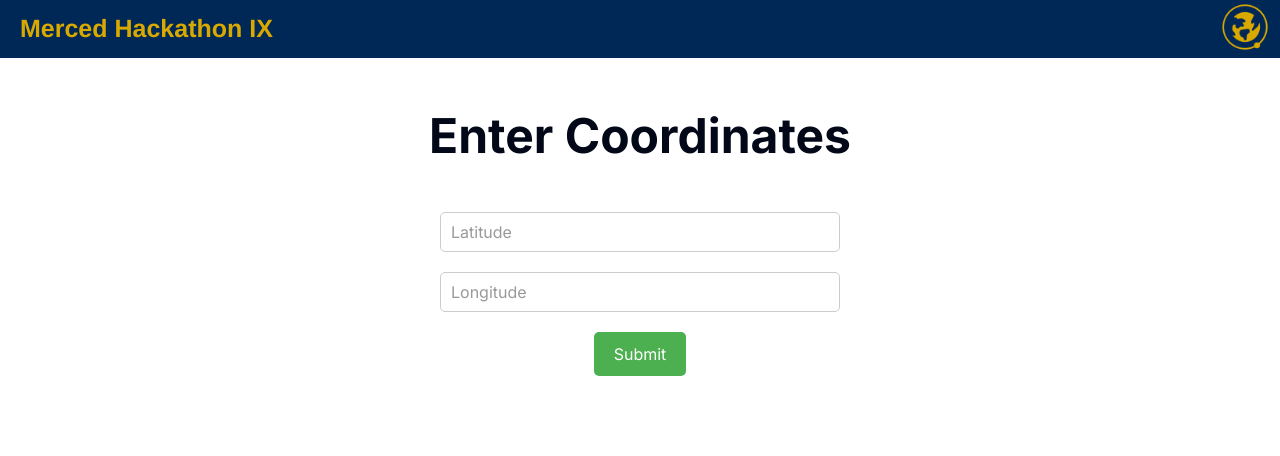
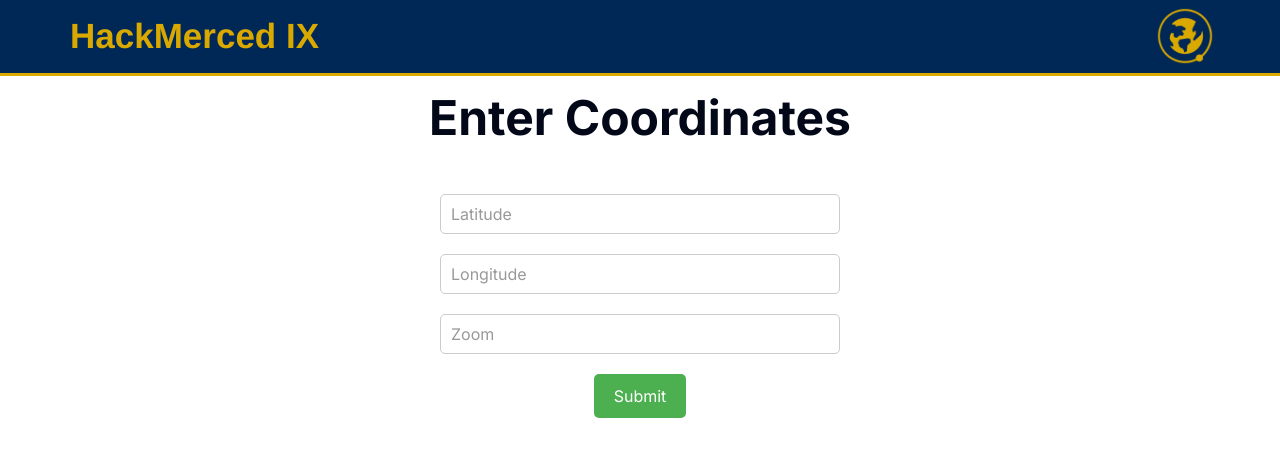
Before and after one commit to a1-Raza/Hack-Merced-Project, a Next.js app in the folder client/: page /prompt_intake in a window 1280 px wide. Shown: the top 456 px of the page. Built offline with nearby package versions, Linux system fonts and the light colour scheme.

Commit message:
all prompts stacked

```diff
--- a/client/app/prompt_intake/page.tsx
+++ b/client/app/prompt_intake/page.tsx
@@ -1,10 +1,7 @@
 "use client";
-
 import "./prompts.css"
 
 export default function Prompts() {
-
-
     function animateButton() {
         const button = document.getElementById('promptSubmit');
         if (button) {
@@ -17,24 +14,29 @@ export default function Prompts() {
 
     return (
         <>
-            <header></header>
             <header>
-            <h1>Merced Hackathon IX</h1>
+                <h1>HackMerced IX</h1>
+                <img src="/gold-orbit.png" alt="Globe picture" style={{ width: "100%", maxWidth: "60px", position: "absolute", top: "0", right: "65px", marginTop: "6px" }} />
             </header>
+            <div>
 
-        <div>
-            <img src="/gold-orbit.png" alt="Globe picture" style={{ width: "100%", maxWidth: "50px", position: "absolute", top: "0", right: "10px", marginTop: "2px" }} />
                 <div id="promptText" className="prompt-text">Enter Coordinates</div>
                 <form id="promptForm">
+                    <div className="input-group">
                         <input id="latitudeInput" className="promptInput" type="text" name="latitude" placeholder="Latitude" required />
+                    </div>
+                    <div className="input-group">
                         <input id="longitudeInput" className="promptInput" type="text" name="longitude" placeholder="Longitude" required />
-                <button id="promptSubmit" type="submit" onClick={(animateButton)}>Submit</button>
+                    </div>
+                    <div className="input-group zoom-group">
+                        <input id="zoomInput" className="promptInput" type="text" name="zoom" placeholder="Zoom" required />
+                    </div>
+                    <button id="promptSubmit" type="submit" onClick={animateButton}>Submit</button>
                 </form>
                 <div id="promptList" className="chat-container">
                     {/* Prompt list will be displayed here */}
                 </div>
             </div>
-
         </>
     );
 }
--- a/client/app/prompt_intake/prompts.css
+++ b/client/app/prompt_intake/prompts.css
@@ -20,12 +20,13 @@ body {
     position: fixed;
     top: 0;
     left: 0;
+    border-bottom: 3.5px solid #DAA900; /* Gold line under the navy box */
   }
 
   header h1 {
-    margin: 0;
+    margin-left: 50px;
     font-family: 'Helvetica', Times, sans-serif;
-    font-size: 25px;
+    font-size: 35px;
     font-weight: bold;
   }
 
@@ -42,6 +43,11 @@ body {
     align-items: center;
     justify-content: center;
     margin-top: 40px; /* Adjusted margin */
+  }
+
+  .input-group {
+    display: flex;
+    align-items: flex-start; /* Align items to the left */
   }
 
   .promptInput {
```
Lines whose indentation alone changed are shown as unchanged.
